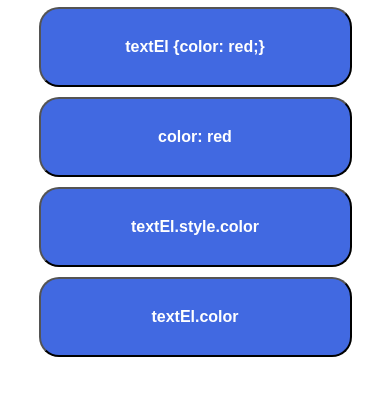
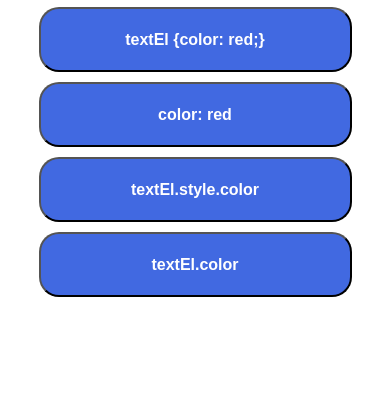
Before and after one commit to ChrisKurz098/JavaScript-Basics-Quiz, a website: page index.html in a window 390 px wide. Both pictures are taken after a click on the button "START". Shown: the part 223-618 px from the top of the page. Drawn offline with Linux system fonts and the light colour scheme.

```diff
--- a/assets/css/style.css
+++ b/assets/css/style.css
@@ -257,7 +257,7 @@
     .btn {
         font-size: 16px;
         min-width: 313px;
-        min-height: 80px;
+        min-height: 65px;
         font-weight: bold;
         }
 
```
